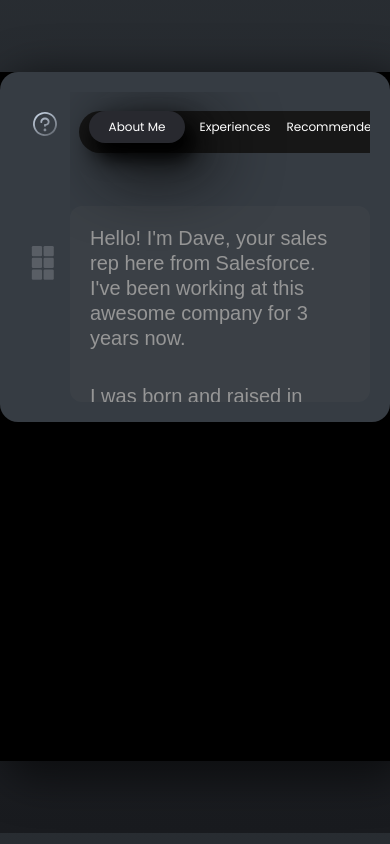
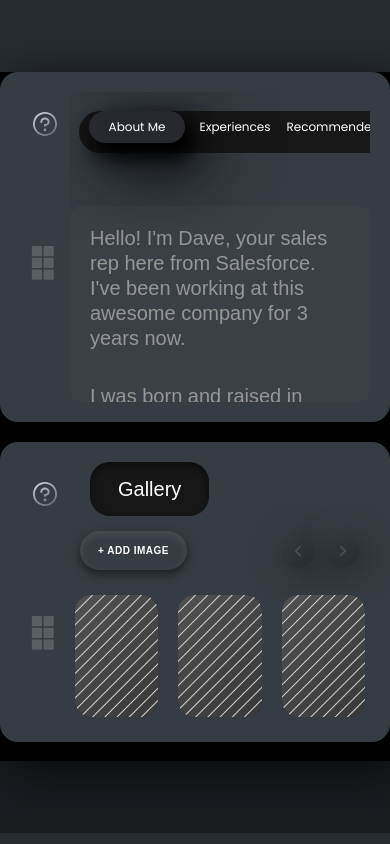
Before and after one commit to kirank55/lunacal-assignment, a React (Vite) app: page / in a window 390 px wide. Built offline with nearby package versions, Linux system fonts and the light colour scheme.

Commit message:
bottom section

```diff
--- a/src/App.css
+++ b/src/App.css
@@ -123,6 +123,9 @@
   filter: brightness(1.2);
 }
 
+.animated-carousel-section {
+  margin-top: 20px;
+}
 
 @media(max-width:1550px){
   .assignment-content {
--- a/src/App.jsx
+++ b/src/App.jsx
@@ -1,13 +1,14 @@
 import './App.css';
 import Layout from './components/Layout';
 import TabsContainer from './components/TabsContainer';
+import Gallery from './components/Gallery';
 
 function App() {
   return (
     <Layout>
       <TabsContainer />
       <div className="animated-carousel-section">
-        {/* Future carousel component will go here */}
+        <Gallery />
       </div>
     </Layout>
   );
--- /dev/null
+++ b/src/components/Gallery.jsx
@@ -0,0 +1,124 @@
+import { useState } from 'react';
+import './gallery.css';
+import questionMarkIcon from '../assets/questionMark.svg';
+import sixBoxesIcon from '../assets/6boxes.svg';
+
+const Gallery = () => {
+  // Create placeholder gradient images
+  const createPlaceholder = () => {
+    const canvas = document.createElement('canvas');
+    canvas.width = 400;
+    canvas.height = 400;
+    const ctx = canvas.getContext('2d');
+
+    // Create gradient
+    const gradient = ctx.createLinearGradient(0, 0, 400, 400);
+    gradient.addColorStop(0, '#4a5568');
+    gradient.addColorStop(1, '#2d3748');
+    ctx.fillStyle = gradient;
+    ctx.fillRect(0, 0, 400, 400);
+
+    // Add decorative lines
+    ctx.strokeStyle = '#cbd5e0';
+    ctx.lineWidth = 3;
+    for (let i = 0; i < 20; i++) {
+      ctx.beginPath();
+      ctx.moveTo(i * 40, 0);
+      ctx.lineTo(0, i * 40);
+      ctx.stroke();
+
+      ctx.beginPath();
+      ctx.moveTo(400 - i * 40, 400);
+      ctx.lineTo(400, 400 - i * 40);
+      ctx.stroke();
+    }
+
+    return canvas.toDataURL();
+  };
+
+  const [images, setImages] = useState([
+    createPlaceholder(0),
+    createPlaceholder(1),
+    createPlaceholder(2),
+  ]);
+  const [currentIndex, setCurrentIndex] = useState(0);
+
+  const handleAddImage = () => {
+    const newImage = createPlaceholder(images.length);
+    setImages([...images, newImage]);
+  };
+
+  const handlePrevious = () => {
+    if (currentIndex > 0) {
+      setCurrentIndex(currentIndex - 1);
+    }
+  };
+
+  const handleNext = () => {
+    if (currentIndex < images.length - 3) {
+      setCurrentIndex(currentIndex + 1);
+    }
+  };
+
+  return (
+    <div className="gallery-main-container">
+      <div className="icons">
+        <img src={questionMarkIcon} alt="Question Mark" className="question-mark-icon" />
+        <img src={sixBoxesIcon} alt="Six Boxes" className="six-boxes-icon" />
+      </div>
+
+      <div className="gallery-container">
+        <div className="gallery-header">
+          <div className="gallery-title">Gallery</div>
+          <div className="gallery-controls">
+            <button className="add-image-btn" onClick={handleAddImage}>
+              + ADD IMAGE
+            </button>
+            <div className="navigation-arrows">
+              <button
+                className="arrow-btn"
+                onClick={handlePrevious}
+                disabled={currentIndex === 0}
+              >
+                <svg width="24" height="24" viewBox="0 0 24 24" fill="none" xmlns="http://www.w3.org/2000/svg">
+                  <path d="M15 18L9 12L15 6" stroke="currentColor" strokeWidth="2" strokeLinecap="round" strokeLinejoin="round"/>
+                </svg>
+              </button>
+              <button
+                className="arrow-btn"
+                onClick={handleNext}
+                disabled={currentIndex >= images.length - 3}
+              >
+                <svg width="24" height="24" viewBox="0 0 24 24" fill="none" xmlns="http://www.w3.org/2000/svg">
+                  <path d="M9 18L15 12L9 6" stroke="currentColor" strokeWidth="2" strokeLinecap="round" strokeLinejoin="round"/>
+                </svg>
+              </button>
+            </div>
+          </div>
+        </div>
+
+        <div className="gallery-images">
+          <div
+            className="gallery-images-track"
+            style={{
+              transform: `translateX(-${currentIndex * (100 / 3)}%)`,
+              transition: 'transform 0.5s ease-in-out'
+            }}
+          >
+            {images.map((img, index) => (
+              <div key={index} className="gallery-image-wrapper">
+                <img
+                  src={img}
+                  alt={`Gallery ${index + 1}`}
+                  className="gallery-image"
+                />
+              </div>
+            ))}
+          </div>
+        </div>
+      </div>
+    </div>
+  );
+};
+
+export default Gallery;
--- /dev/null
+++ b/src/components/gallery.css
@@ -0,0 +1,268 @@
+.gallery-main-container {
+  display: flex;
+  background: #363c43;
+  height: 350px;
+  padding: 20px;
+  border-radius: 18px;
+  justify-content: space-between;
+  position: relative;
+  contain: layout;
+}
+
+.gallery-icons {
+  display: flex;
+  flex-direction: column;
+  gap: 20px;
+  padding: 20px 10px;
+  align-items: flex-start;
+  border-radius: 8px;
+  width: 100px;
+  height: 100%;
+  position: relative;
+  flex-shrink: 0;
+}
+
+.gallery-icons .question-mark-icon {
+  width: 64px;
+  height: 24px;
+  opacity: 1;
+  cursor: pointer;
+  transition: opacity 0.3s ease;
+  filter: brightness(1.2);
+}
+
+.gallery-icons .six-boxes-icon {
+  width: 64px;
+  height: 34px;
+  margin-top: 5em;
+  opacity: 1;
+  cursor: pointer;
+  transition: opacity 0.3s ease;
+  filter: brightness(1.2);
+}
+
+.gallery-container {
+  display: flex;
+  flex-direction: column;
+  background: #363c43;
+  gap: 20px;
+  position: relative;
+  flex: 1;
+}
+
+.gallery-header {
+  display: flex;
+  justify-content: space-between;
+  align-items: center;
+  padding: 0 10px;
+}
+
+.gallery-title {
+  background: #171717;
+  color: #ffffff;
+  font-family: "Plus Jakarta Sans", sans-serif;
+  font-size: 20px;
+  font-weight: 500;
+  padding: 12px 28px;
+  border-radius: 20px;
+  box-shadow: inset 0px 4px 10px rgba(0, 0, 0, 0.5);
+  margin-left: 0.5em;
+}
+
+.gallery-btn {
+  background: #171717;
+  color: #ffffff;
+  font-family: "Plus Jakarta Sans", sans-serif;
+  font-size: 20px;
+  font-weight: 500;
+  padding: 12px 28px;
+  border: none;
+  border-radius: 20px;
+  cursor: pointer;
+  box-shadow: inset 0px 4px 10px rgba(0, 0, 0, 0.5);
+  transition: all 0.3s ease;
+}
+
+.gallery-btn:hover {
+  background: #1f1f1f;
+}
+
+.gallery-controls {
+  display: flex;
+  align-items: center;
+  gap: 30px;
+}
+
+.add-image-btn {
+  background: #363c43;
+  color: #ffffff;
+  font-family: "Plus Jakarta Sans", sans-serif;
+  font-size: 12px;
+  font-weight: 600;
+  padding: 14px 24px;
+  border: none;
+  border-radius: 104px;
+  cursor: pointer;
+  box-shadow: 0px 4px 10px rgba(0, 0, 0, 0.5), inset 0px 3px 8px rgba(255, 255, 255, 0.1);
+  transition: all 0.3s ease;
+  letter-spacing: 0.5px;
+}
+
+.add-image-btn:hover {
+  background: #404650;
+  box-shadow: 0px 6px 15px rgba(0, 0, 0, 0.6), inset 0px 3px 8px rgba(255, 255, 255, 0.15);
+}
+
+.add-image-btn:active {
+  transform: scale(0.98);
+}
+
+.navigation-arrows {
+  display: flex;
+  gap: 15px;
+}
+
+.arrow-btn {
+  width: 45px;
+  height: 45px;
+  border-radius: 50%;
+  background: linear-gradient(139.14deg, #303439 12.4%, #161718 94.96%);
+  border: none;
+  color: #6f787c;
+  cursor: pointer;
+  display: flex;
+  align-items: center;
+  justify-content: center;
+  transition: all 0.3s ease;
+  box-shadow: 4px 5px 30px 5px #101213, -5px -3px 30px -10px #96BEE7;
+}
+
+.arrow-btn:hover:not(:disabled) {
+  color: #ffffff;
+  box-shadow: 4px 5px 35px 8px #101213, -5px -3px 35px -8px #96BEE7;
+}
+
+.arrow-btn:active:not(:disabled) {
+  transform: scale(0.95);
+}
+
+.arrow-btn:disabled {
+  opacity: 0.4;
+  cursor: not-allowed;
+}
+
+.gallery-images {
+  display: flex;
+  padding: 10px;
+  overflow: hidden;
+  flex: 1;
+  position: relative;
+}
+
+.gallery-images-track {
+  display: flex;
+  gap: 20px;
+  width: 100%;
+}
+
+.gallery-image-wrapper {
+  flex: 0 0 calc(33.333% - 13.333px);
+  min-width: calc(33.333% - 13.333px);
+  height: 100%;
+  border-radius: 24px;
+  overflow: hidden;
+  background: #1a1a1a;
+  transition: transform 0.3s ease;
+}
+
+.gallery-image-wrapper:hover {
+  transform: scale(1.02);
+}
+
+.gallery-image {
+  width: 100%;
+  height: 100%;
+  object-fit: cover;
+  display: block;
+  filter: grayscale(100%);
+  transition: filter 0.3s ease;
+}
+
+.gallery-image-wrapper:hover .gallery-image {
+  filter: grayscale(0%);
+}
+
+/* Responsive styles */
+@media (max-width: 768px) {
+  .gallery-main-container {
+    height: auto;
+    min-height: 300px;
+  }
+
+  .gallery-icons {
+    width: 50px;
+    padding: 10px 5px;
+  }
+
+  .gallery-icons .question-mark-icon,
+  .gallery-icons .six-boxes-icon {
+    width: 20px;
+    height: 20px;
+  }
+
+  .gallery-icons .six-boxes-icon {
+    margin-top: 40px;
+  }
+
+  .gallery-header {
+    flex-direction: column;
+    gap: 15px;
+    align-items: flex-start;
+  }
+
+  .gallery-controls {
+    width: 100%;
+    justify-content: space-between;
+    gap: 15px;
+  }
+
+  .add-image-btn {
+    font-size: 10px;
+    padding: 12px 18px;
+  }
+
+  .arrow-btn {
+    width: 40px;
+    height: 40px;
+  }
+
+  .gallery-images {
+    gap: 10px;
+    padding: 5px;
+  }
+
+  .gallery-image-wrapper {
+    border-radius: 16px;
+  }
+}
+
+@media (max-width: 576px) {
+  .gallery-btn {
+    font-size: 16px;
+    padding: 10px 20px;
+  }
+
+  .navigation-arrows {
+    gap: 10px;
+  }
+
+  .arrow-btn {
+    width: 35px;
+    height: 35px;
+  }
+
+  .arrow-btn svg {
+    width: 18px;
+    height: 18px;
+  }
+}
```
